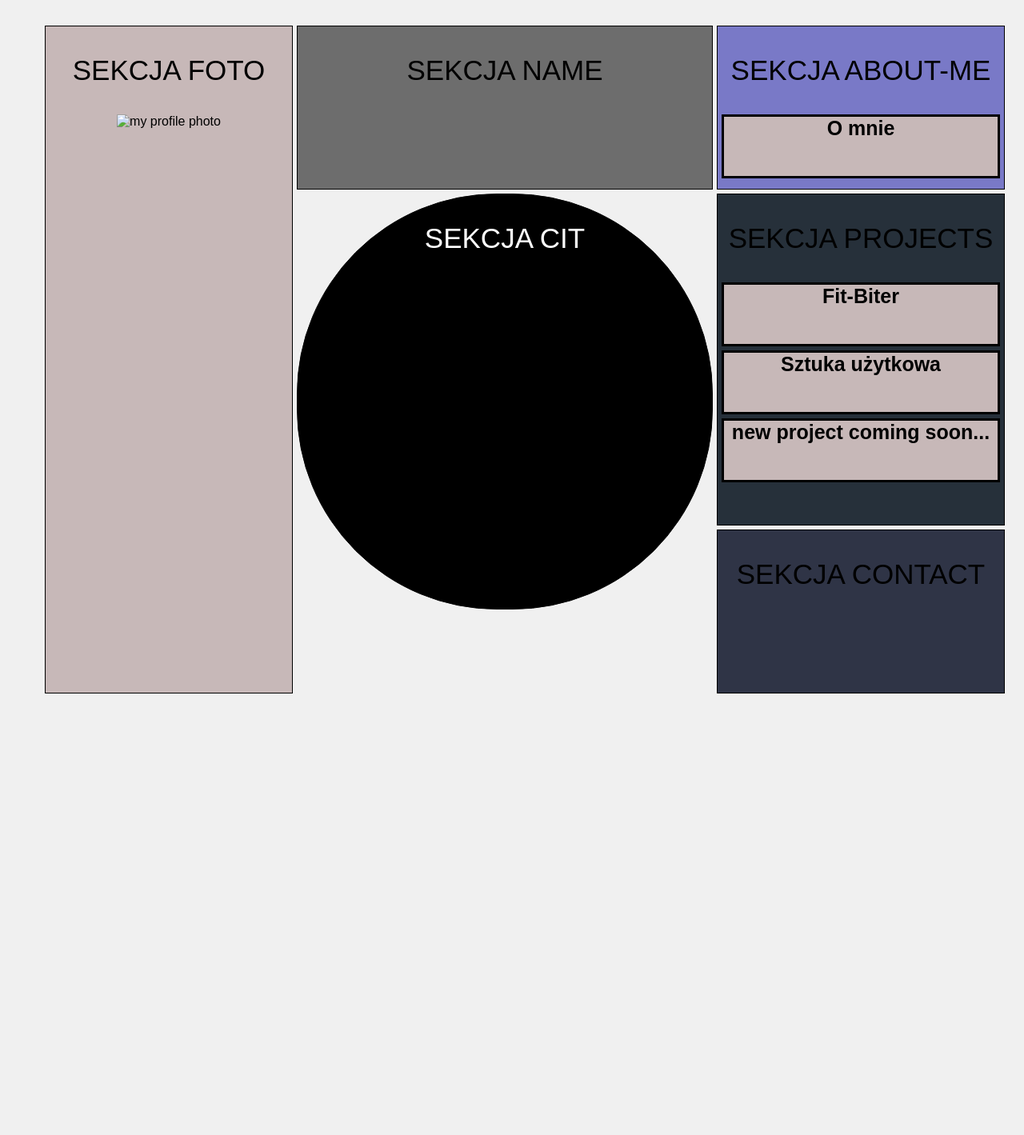
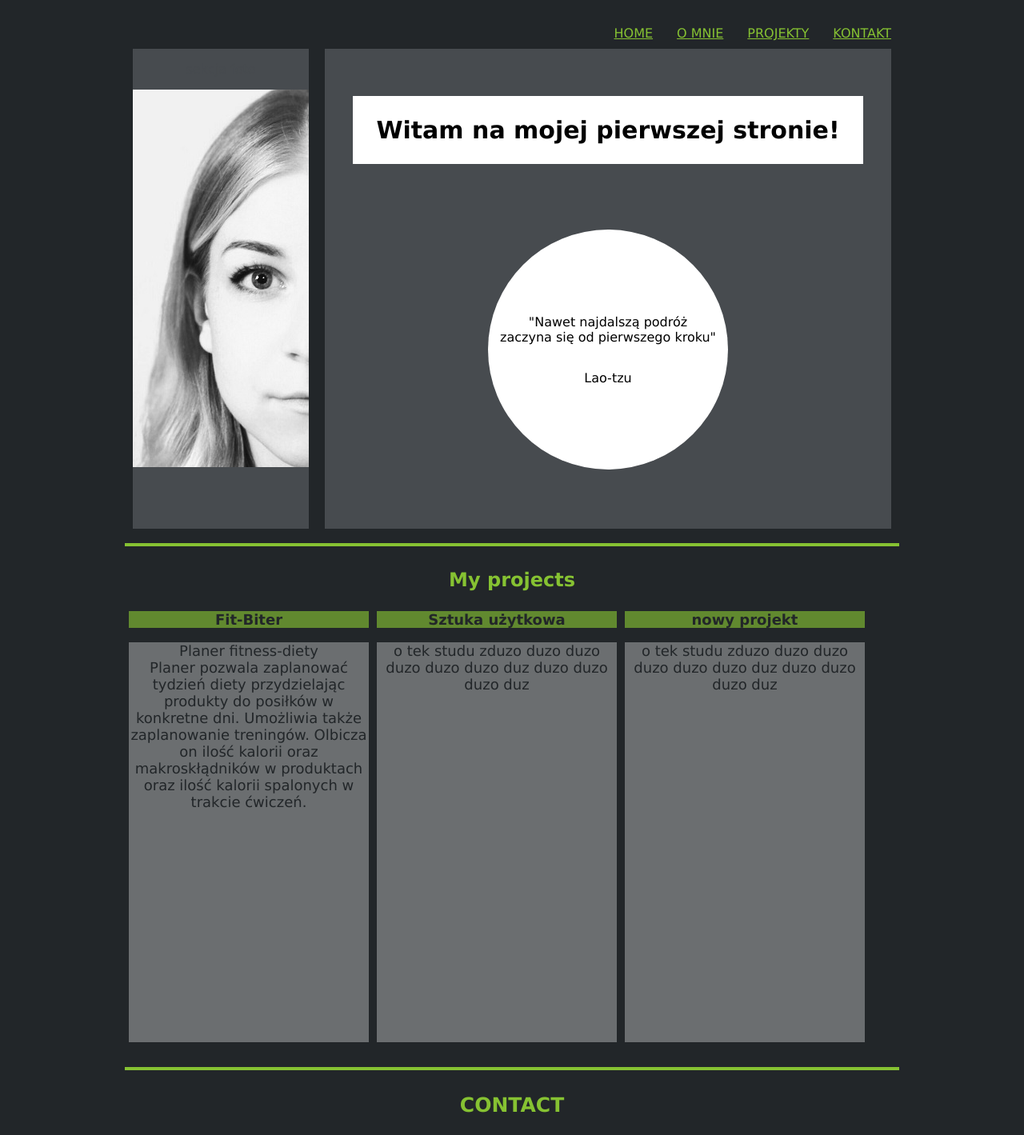
Before and after one commit to KatarzynaPastwa/excercises, a plain HTML site: page profile-page/index.html in a window 1280 px wide. Shown: the whole page at 80% size. Before the commit the page ends 867 px from the top, so only its background shows below. Drawn offline with Linux system fonts and the light colour scheme.

Commit message:
New stylesheet added to index.html page

```diff
--- a/profile-page/index.html
+++ b/profile-page/index.html
@@ -4,50 +4,86 @@
 <head>
     <meta charset="UTF-8">
     <title>Kasia Pastwa</title>
-    <link rel="stylesheet" type="text/css" href="mystyle.css">
+    <link rel="stylesheet" type="text/css" href="mystyle2.css">
 </head>
+
 <body>
+    <nav class="nav">
 
-<div class="main">
+            <a href="#" > HOME </a>
+            <a href="#" > O MNIE </a>
+            <a href="#projects" > PROJEKTY </a>
+            <a href="#" > KONTAKT </a>
 
-    <div class="foto">
-        <p> sekcja foto</p>
-        <img src="foto.jpg" alt="my profile photo">
+    </nav>
+<main>
+
+
+<section class="main">
+    <div class="box-left">
+        <div class="foto">
+            <p> sekcja foto </p>
+            <img src="me1.jpg" alt="my profile photo">
+        </div>
     </div>
 
+    <div class="box-right">
 
-    <div class="name">
-        <p> sekcja name </p>
+        <div class="home">
+            <h1> Witam na mojej pierwszej stronie!</h1>
+            <p>  </p>
+            <p>  </p>
+        </div>
+
+        <div class="cit">
+            <p> "Nawet najdalszą podróż <br> zaczyna się od pierwszego kroku"</p>
+            <p> Lao-tzu </p>
+        </div>
 
     </div>
+</section>
+
+            <hr>
 
 
-    <div class="cit">
-        <p> sekcja cit</p>
-    </div>
+<section class="box-projects">
+
+            <h2> My projects</h2>
+
+<div class="projects-main">
+            <div class="Fit-Biter">
+                <a href="#"> Fit-Biter </a>
+                <p> Planer fitness-diety <br> Planer pozwala zaplanować tydzień diety przydzielając
+                    produkty do posiłków w konkretne dni. Umożliwia także zaplanowanie treningów.
+                    Olbicza on ilość kalorii oraz makroskłądników w produktach oraz ilość kalorii spalonych w trakcie ćwiczeń.</p>
+            </div>
+
+            <div class="page-art">
+                <a href="#"> Sztuka użytkowa </a>
+                <p> o tek studu zduzo duzo duzo duzo duzo duzo duz duzo duzo duzo duz</p>
+            </div>
+
+            <div class="new-project">
+                <a href="#"> nowy projekt </a>
+                <p> o tek studu zduzo duzo duzo duzo duzo duzo duz duzo duzo duzo duz</p>
+            </div>
+</div>
+
+</section>
 
 
-    <div class="about-me">
-        <p> sekcja about-me</p>
-        <a href="#"> O mnie </a>
-    </div>
+<hr>
 
 
-    <div class="projects">
-        <p> sekcja projects</p>
-        <a href="#"> Fit-Biter </a>
-        <a href="#"> Sztuka użytkowa </a>
-        <a href="#"> new project coming soon... </a>
-    </div>
+<section class="box-contact">
+
+            <h2> Contact</h2>
+
+</section>
 
 
-    <div class="contact">
-        <p> sekcja contact</p>
-    </div>
+</main>
 
-
-
-</div>
 
 
 </body>
--- a/profile-page/mystyle.css
+++ /dev/null
@@ -1,105 +0,0 @@
-
-
-body {
-    background: #f0f0f0;
-    width: 1200px;
-    max-width: 100%;
-    margin: 1em auto;
-    padding: 1em;
-    text-align: center;
-
-}
-
-* {
-    box-sizing: border-box;
-    font-family: Arial, Helvetica, sans-serif;
-}
-
-.main {
-    display: grid;
-    grid-template: repeat(12,100px) / repeat(8,100px) ;
-    grid-gap: 5px;
-    width: 1200px;
-    height: 800px;
-}
-
-.main > div {
-    border: 1px solid black;
-}
-
-
-.main > div p{
-    font-size: 35px;
-    text-transform: uppercase;
-}
-
-.foto{
-
-    background-color: rgb(199, 184, 184);
-    grid-area: 1 / 1 / 9 / 4;
-}
-.name{
-
-    background-color: rgb(109, 109, 109);
-    grid-area: 1 / 4 / 3 / 9;
-}
-
-.cit{
-
-    background-color: black;
-    color: white;
-    border-radius: 250px;
-    grid-area: 3 / 4 / 8 / 9;
-}
-
-
-/* SEKCJA ABOUT-ME */
-.about-me{
-
-    background-color: rgb(121, 121, 199);
-    grid-area: 1 / 9 / 3 / 13;
-}
-.about-me a {
-    display: flex;
-    flex-flow: column;
-    min-height: 80px;
-    margin: 5px;
-    background-color: rgb(199, 184, 184);
-    border: 3px solid black;
-    justify-items: flex-end;
-    font-size: 25px;
-    font-weight: bold;
-    text-decoration: none;
-    color: black;
-}
-.about-me a:hover{
-    background-color: rgb(134, 128, 128);
-}
-/* SEKCJA PROJEKTY */
-
-.projects{
-
-    background-color: rgb(38, 48, 58);
-    grid-area: 3 / 9 / 7 / 13;
-}
-.projects a {
-    display: flex;
-    flex-flow: column;
-    min-height: 80px;
-    margin: 5px;
-    background-color: rgb(199, 184, 184);
-    border: 3px solid black;
-    justify-items: flex-end;
-    font-size: 25px;
-    font-weight: bold;
-    text-decoration: none;
-    color: black;
-}
-.projects a:hover{
-    background-color: rgb(134, 128, 128);
-}
-.contact{
-
-    grid-area: 7 / 9 / 9 / 13;
-    background-color: rgb(47, 52, 70);
-}
--- /dev/null
+++ b/profile-page/mystyle2.css
@@ -0,0 +1,148 @@
+
+body {
+    background: #222629;
+    width: 1000px;
+    max-width: 100%;
+    margin: 1em auto;
+    padding: 1em;
+    text-align: center;
+}
+
+* {
+    box-sizing: border-box;
+    font-family: "Lucida Sans Unicode", "Lucida Grande", sans-serif;
+}
+
+nav{
+    display: flex;
+    justify-content: flex-end
+}
+    nav a{
+        color: #86c232;
+        text-transform: uppercase;
+        margin-left: 20px;
+        margin-right: 10px;
+    }
+
+section{
+    display:  flex;
+    flex-flow: column;
+
+}
+
+hr{
+    border: 2px solid #86c232;
+}
+.main{
+    display: flex;
+    flex-flow: row;
+    max-width: 100%;
+
+}
+    .box-left{
+        background-color:#474B4F ;
+        color: #474B4F;
+        justify-content: space-between;
+        height: 600px;
+        width: 25%;
+        max-width: 220px;
+        margin: 10px;
+
+    }
+        .box-left img{
+            position: relative;
+        }
+
+    .box-right{
+        background-color: #474B4F;
+        display: flex;
+        flex-flow: column;
+        justify-content: space-around;
+        height: 600px;
+        width: 75%;
+        margin:10px;
+
+    }
+        .home{
+            background-color: white;
+            font-size: 20px;
+            min-height: 10%;
+            margin: 5%;
+
+        }
+
+
+
+        .cit{
+            background-color: white;
+            font-size: 16px;
+            font-weight: lighter;
+            width: 300px;
+            height: 300px;
+            border-radius: 150px;
+            margin: 0 auto;
+            display: flex;
+            flex-flow: column;
+            justify-content: center;
+            margin-bottom: 50px;
+
+        }
+
+            .cit p{
+
+            }
+
+
+.box-projects{
+    color: #86c232;
+    display: flex;
+   flex-flow:column;
+    height: auto;
+    }
+
+    .projects-main{
+        display: flex;
+        flex-flow: row;
+    }
+
+    .projects-main div{
+        display: flex;
+        flex-flow: column;
+        justify-content: space-around;
+        margin: 5px;
+
+    }
+
+    .projects-main h2{
+        font-size: 25px;
+        text-transform: uppercase;
+
+    }
+
+
+    .projects-main a{
+        background-color: #61892F;
+        color: #222629;
+        text-decoration: none;
+        font-size: 18px;
+        font-weight: bold;
+        width: 300px;
+    }
+
+    .projects-main p{
+        background-color: #6b6e70;
+        color: #222629;
+        font-size: 18px;
+        width: 300px;
+        height: 500px;
+    }
+
+.box-contact{
+    color: #86c232;
+
+    }
+
+    .box-contact h2{
+        font-size: 25px;
+        text-transform: uppercase;
+    }
```
Also changed, not shown: profile-page/me1.jpg (added).
